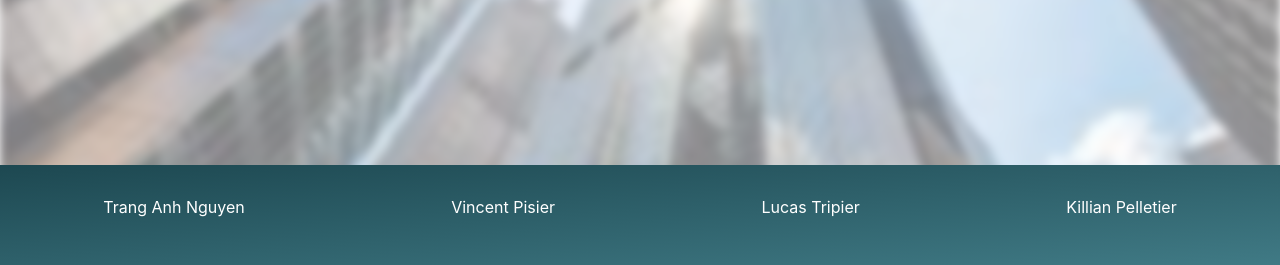
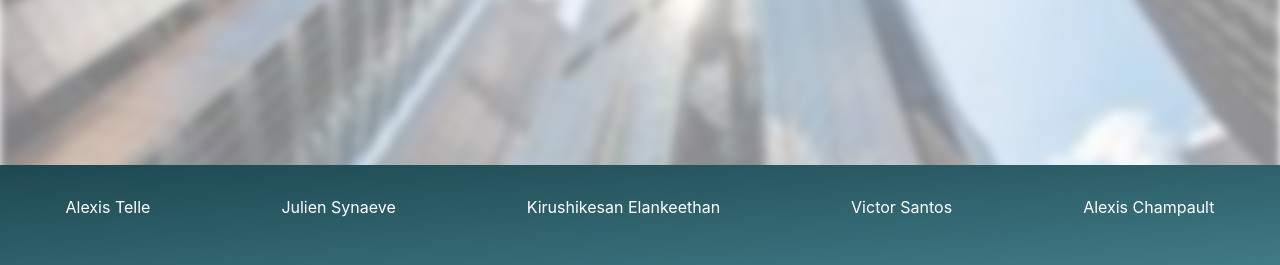
Before and after one commit to Galaktik-hub/B2-S3-BILLS, a PHP site: page / in a window 1280 px wide. Shown: the part 535-800 px from the top of the page. Run offline with PHP 8.4, Linux system fonts and the light colour scheme.

Commit message:
Noms changés

```diff
--- a/index.php
+++ b/index.php
@@ -121,10 +121,11 @@ if(isset($_POST['login'])){
 
         <footer>
             <div class='contains d-flex justify-content-around align-items-center'>
-                <p class><a href='https://www.linkedin.com/in/trang-anh-nguyen/' id='linkedIn' target='_blank'>Trang Anh Nguyen</a></p>
-                <p><a href='https://www.linkedin.com/in/vincent-pisier-4520b2175/' target='_blank'>Vincent Pisier</a></p>
-                <p><a href='https://www.linkedin.com/in/lucas-tripier-b03bbb1a2/' target='_blank'>Lucas Tripier</a></p>
-                <p><a href='https://www.linkedin.com/in/killian-pelletier/' target='_blank'>Killian Pelletier</a></p>
+                <p class><a href='' id='linkedIn' target='_blank'>Alexis Telle</a></p>
+                <p><a href='' target='_blank'>Julien Synaeve</a></p>
+                <p><a href='' target='_blank'>Kirushikesan Elankeethan</a></p>
+                <p><a href='' target='_blank'>Victor Santos</a></p>
+                <p><a href='' target='_blank'>Alexis Champault</a></p>
             </div>
         </footer>
         <?php
```
